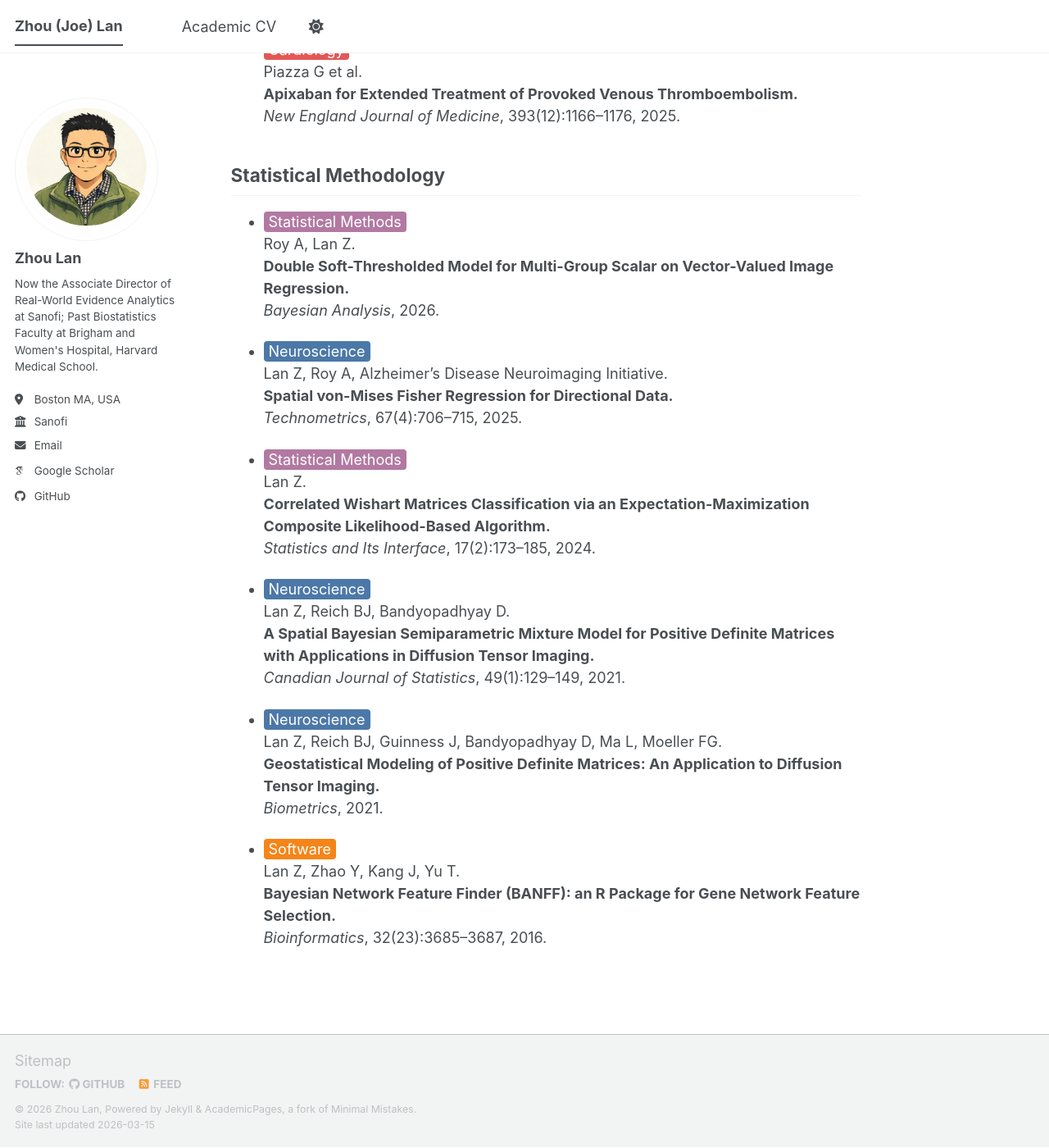
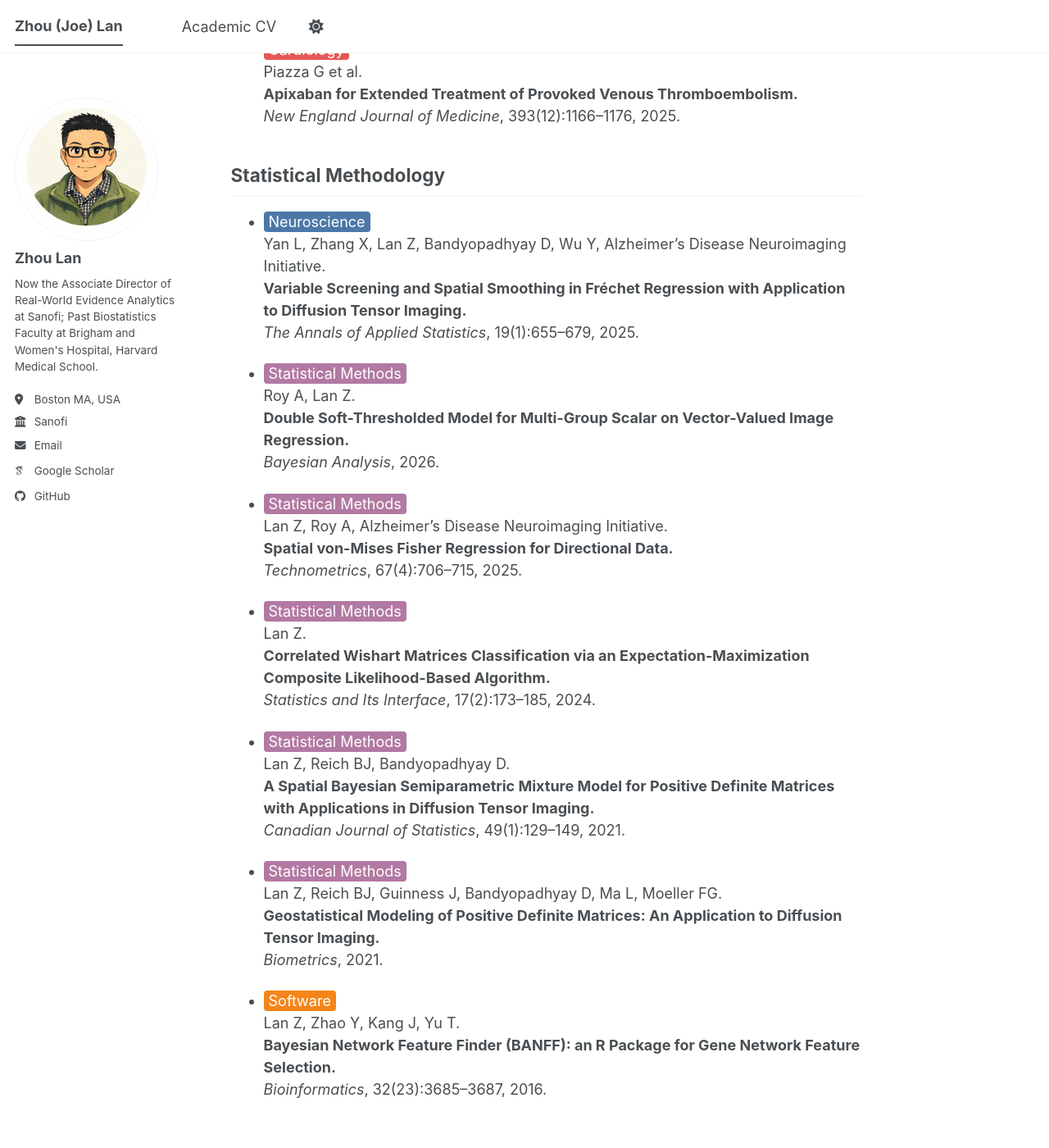
Before and after one commit to lanzhouBWH/lanzhoubwh.github.io, a Jekyll site: the page built from _pages/about.md, in a window 1280 px wide and 1400 px high, scrolled down 3947 px. Shown: the whole window at 82% size. Built offline with Jekyll 4.4.1, drawn with Linux system fonts in a browser that asks for light colours; some web fonts are replaced; a script bundle is joined from its source files by our own code; library files that are not in the unit come from our copies.

Commit message:
Update about.md

```diff
--- a/_pages/about.md
+++ b/_pages/about.md
@@ -132,13 +132,17 @@ As both a lead investigator and collaborative team member in medical research, h
 
 
 ## Statistical Methodology
+- <span style="background:#4C78A8;color:white;padding:2px 6px;border-radius:4px;">Neuroscience</span>
+  Yan L, Zhang X, Lan Z, Bandyopadhyay D, Wu Y, Alzheimer’s Disease Neuroimaging Initiative.
+  **Variable Screening and Spatial Smoothing in Fréchet Regression with Application to Diffusion Tensor Imaging.**
+  *The Annals of Applied Statistics*, 19(1):655–679, 2025.
 
 - <span style="background:#B279A2;color:white;padding:2px 6px;border-radius:4px;">Statistical Methods</span>
   Roy A, Lan Z.
   **Double Soft-Thresholded Model for Multi-Group Scalar on Vector-Valued Image Regression.**
   *Bayesian Analysis*, 2026.
 
-- <span style="background:#4C78A8;color:white;padding:2px 6px;border-radius:4px;">Neuroscience</span>
+- <span style="background:#B279A2;color:white;padding:2px 6px;border-radius:4px;">Statistical Methods</span>
   Lan Z, Roy A, Alzheimer’s Disease Neuroimaging Initiative.
   **Spatial von-Mises Fisher Regression for Directional Data.**
   *Technometrics*, 67(4):706–715, 2025.
@@ -148,12 +152,12 @@ As both a lead investigator and collaborative team member in medical research, h
   **Correlated Wishart Matrices Classification via an Expectation-Maximization Composite Likelihood-Based Algorithm.**
   *Statistics and Its Interface*, 17(2):173–185, 2024.
 
-- <span style="background:#4C78A8;color:white;padding:2px 6px;border-radius:4px;">Neuroscience</span>
+- <span style="background:#B279A2;color:white;padding:2px 6px;border-radius:4px;">Statistical Methods</span>
   Lan Z, Reich BJ, Bandyopadhyay D.
   **A Spatial Bayesian Semiparametric Mixture Model for Positive Definite Matrices with Applications in Diffusion Tensor Imaging.**
   *Canadian Journal of Statistics*, 49(1):129–149, 2021.
 
-- <span style="background:#4C78A8;color:white;padding:2px 6px;border-radius:4px;">Neuroscience</span>
+- <span style="background:#B279A2;color:white;padding:2px 6px;border-radius:4px;">Statistical Methods</span>
   Lan Z, Reich BJ, Guinness J, Bandyopadhyay D, Ma L, Moeller FG.
   **Geostatistical Modeling of Positive Definite Matrices: An Application to Diffusion Tensor Imaging.**
   *Biometrics*, 2021.
```
